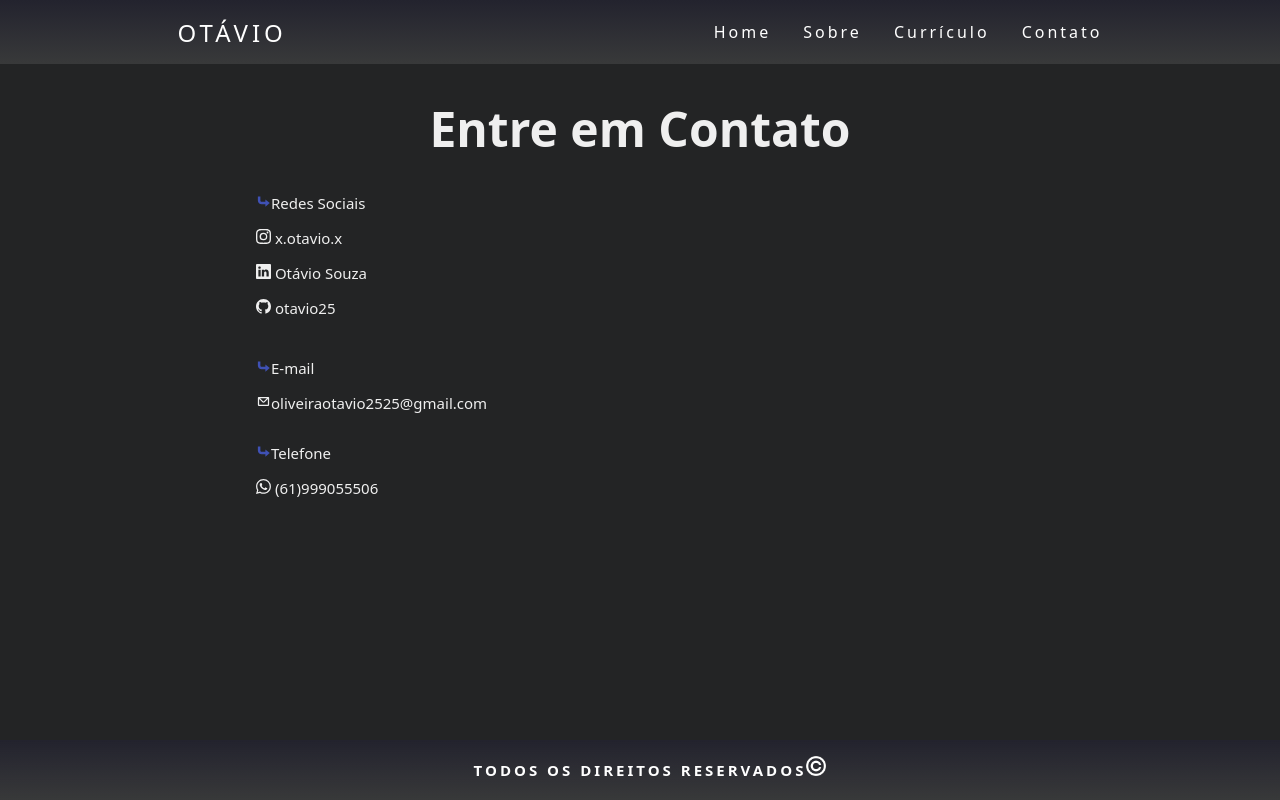
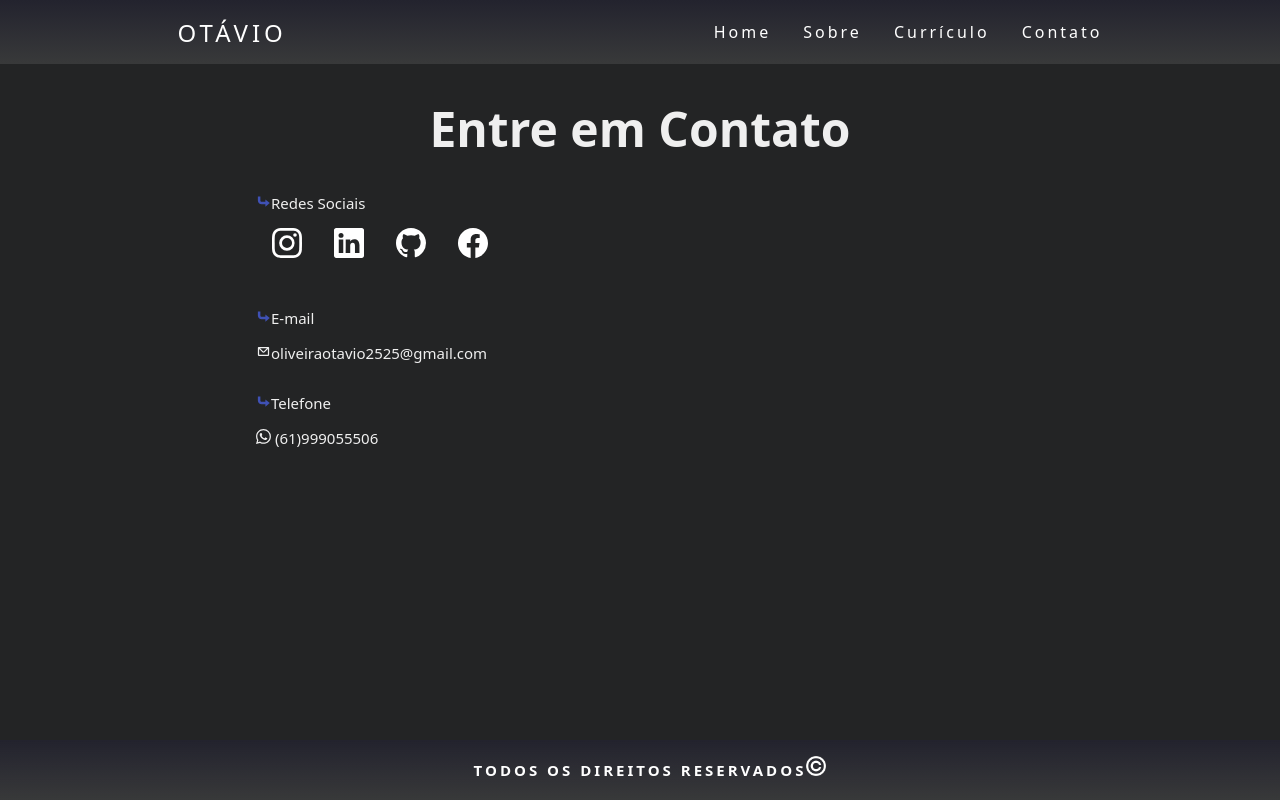
Before and after one commit to otavio25/my-blog, a React (Create React App) app: page /contato in a window 1280 px wide. Built offline with nearby package versions, Linux system fonts and the light colour scheme.

Commit message:
Aleterando página de contato

```diff
--- a/public/index.html
+++ b/public/index.html
@@ -13,7 +13,7 @@
       work correctly both with client-side routing and a non-root public URL.
       Learn how to configure a non-root public URL by running `npm run build`.
     -->
-    <title>Otávio</title>
+    <title>Otávio Souza de Oliveira</title>
   </head>
   <body>
     <div id="root"></div>
--- a/src/components/pages/Contato.js
+++ b/src/components/pages/Contato.js
@@ -1,6 +1,6 @@
 import React from 'react';
 import { FcDownRight} from "react-icons/fc";
-import {BsLinkedin, BsInstagram, BsWhatsapp, BsGithub} from 'react-icons/bs'
+import {BsLinkedin, BsInstagram, BsWhatsapp, BsGithub, BsFacebook} from 'react-icons/bs'
 import {CgMail} from 'react-icons/cg'
 
 function Contato(){
@@ -12,9 +12,10 @@ function Contato(){
             <div className='container-contato'>
                 <div className='div-social-contato'>
                     <p><FcDownRight/>Redes Sociais</p>
-                    <p><BsInstagram/> x.otavio.x </p>
-                    <p><BsLinkedin/> Otávio Souza</p>
-                    <p><BsGithub/> otavio25 </p>
+                    <a id='instagram' href='https://www.instagram.com/x.otavio.x/'><BsInstagram size={30}/></a>
+                    <a id='linkedin' href='https://www.linkedin.com/in/ot%C3%A1vio-souza-827516183/'><BsLinkedin size={30}/></a>
+                    <a id='github' href='https://github.com/otavio25'><BsGithub size={30}/></a>
+                    <a id='facebook' href='https://www.facebook.com/profile.php?id=100022442240678'><BsFacebook size={30}/></a>
                 </div>
                 <div className='div-email-contato'>
                     <p><FcDownRight/>E-mail</p>
--- a/src/components/pages/styles.css
+++ b/src/components/pages/styles.css
@@ -104,7 +104,7 @@
 
 .div-social-contato{
     width: 300px;
-    height: 150px;
+    height: 100px;
 }
 
 .div-email-contato{
@@ -120,3 +120,7 @@
 .container-contato{
     margin-left: 20%;
 }
+
+#instagram, #facebook, #github, #linkedin{
+    margin: 1em;
+}
```
